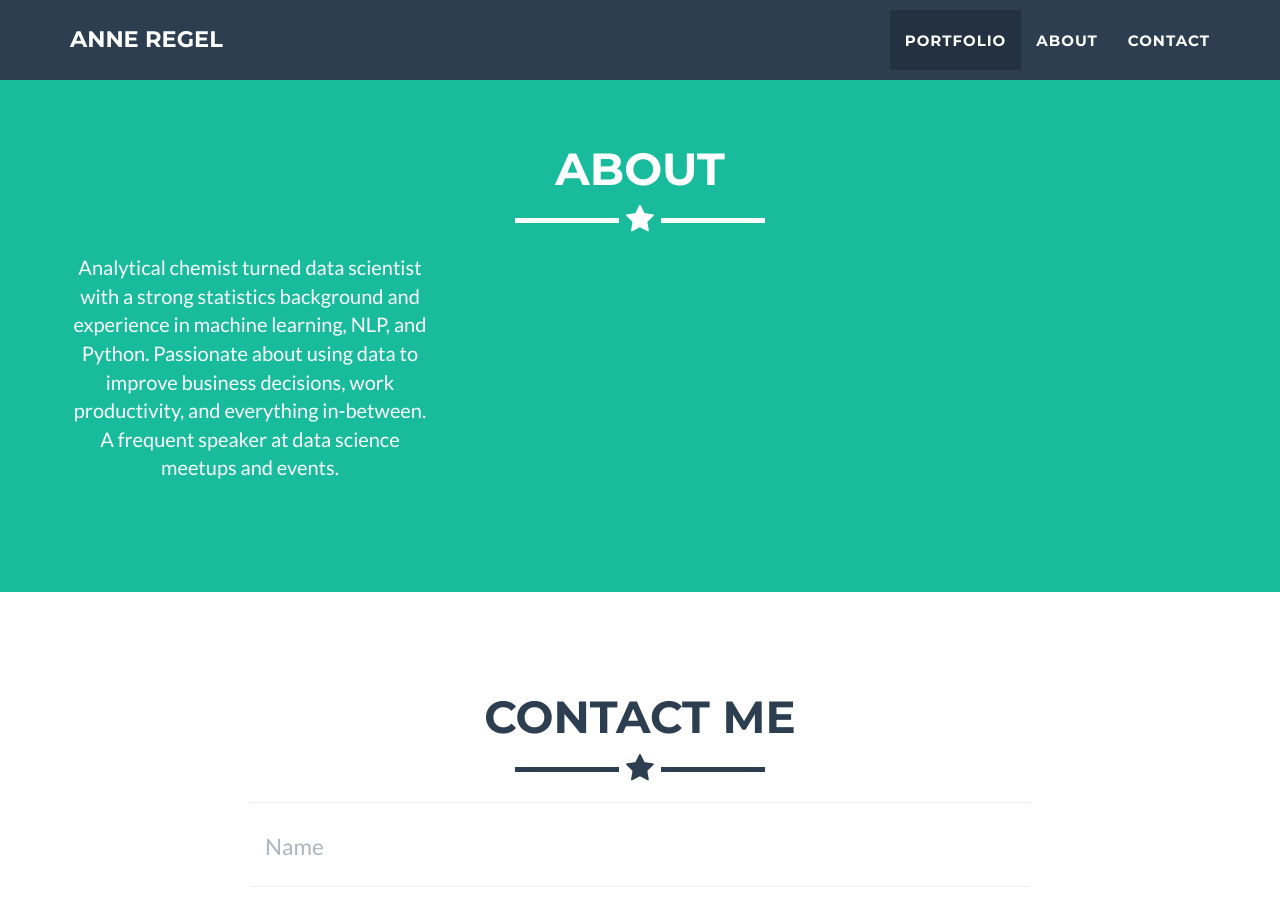
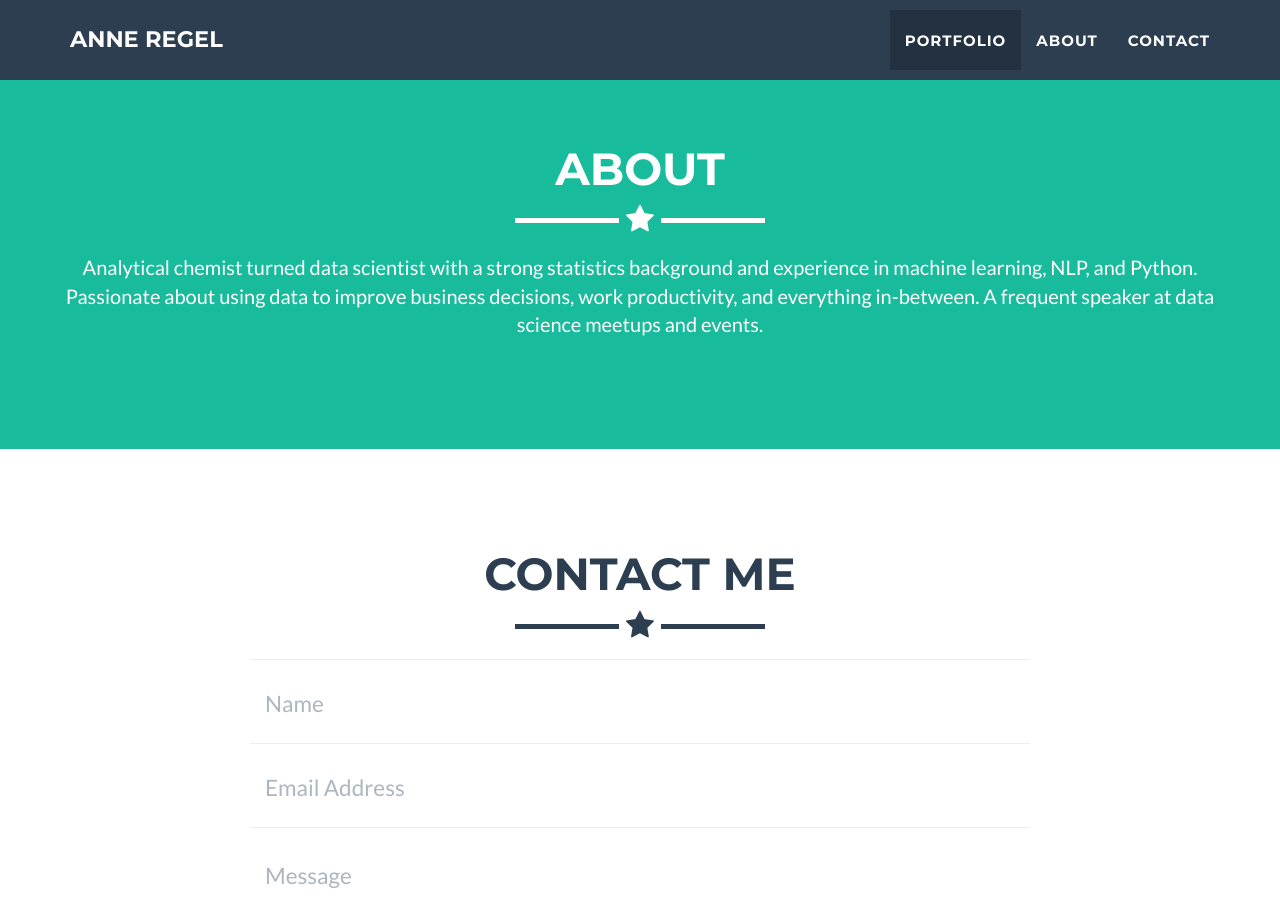
Before and after one commit to imbilltucker/mtchem.github.io, a Jekyll site: the page built from index.html, in a window 1280 px wide and 900 px high, scrolled down 1621 px. Built offline with Jekyll 4.4.1, drawn with Linux system fonts in a browser that asks for light colours.

Commit message:
text alignment

```diff
--- a/_includes/about.html
+++ b/_includes/about.html
@@ -8,7 +8,7 @@
                 </div>
             </div>
             <div class="row">
-                <div class="col-lg-4 text-center">
+                <div class="text-center">
                     <p>Analytical chemist turned data scientist with a strong statistics background and experience in machine learning, NLP, and Python. Passionate about using data to improve business decisions, work productivity, and everything in-between.  A frequent speaker at data science meetups and events.</p>
                 </div>
 
```
